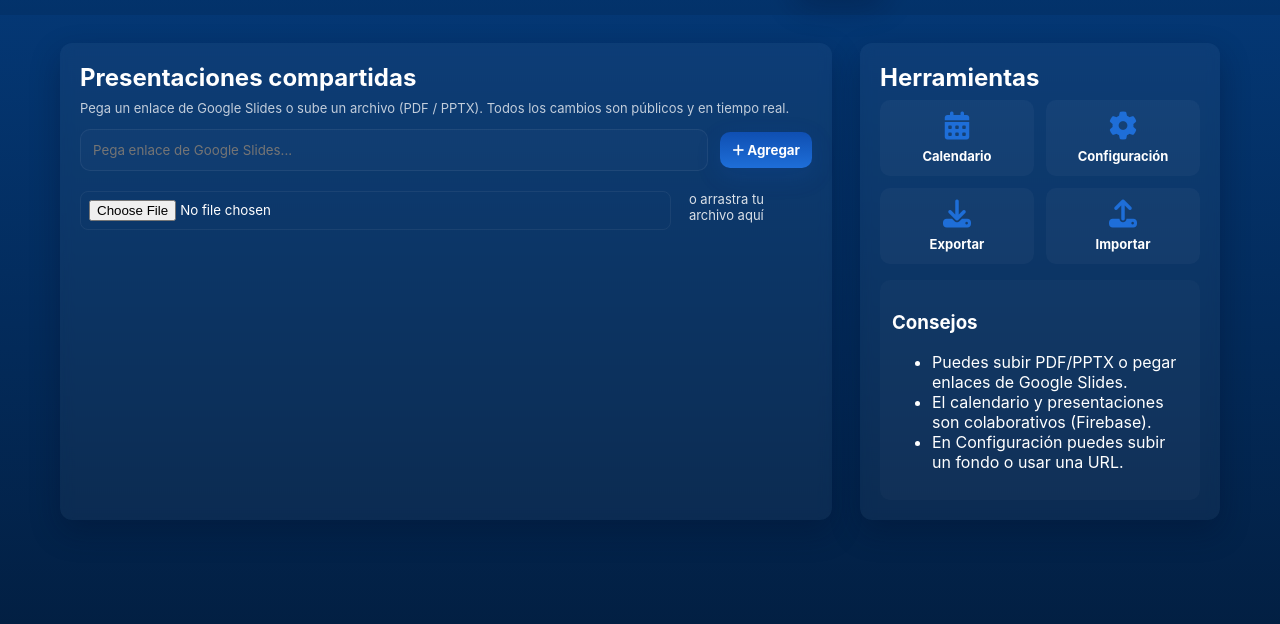
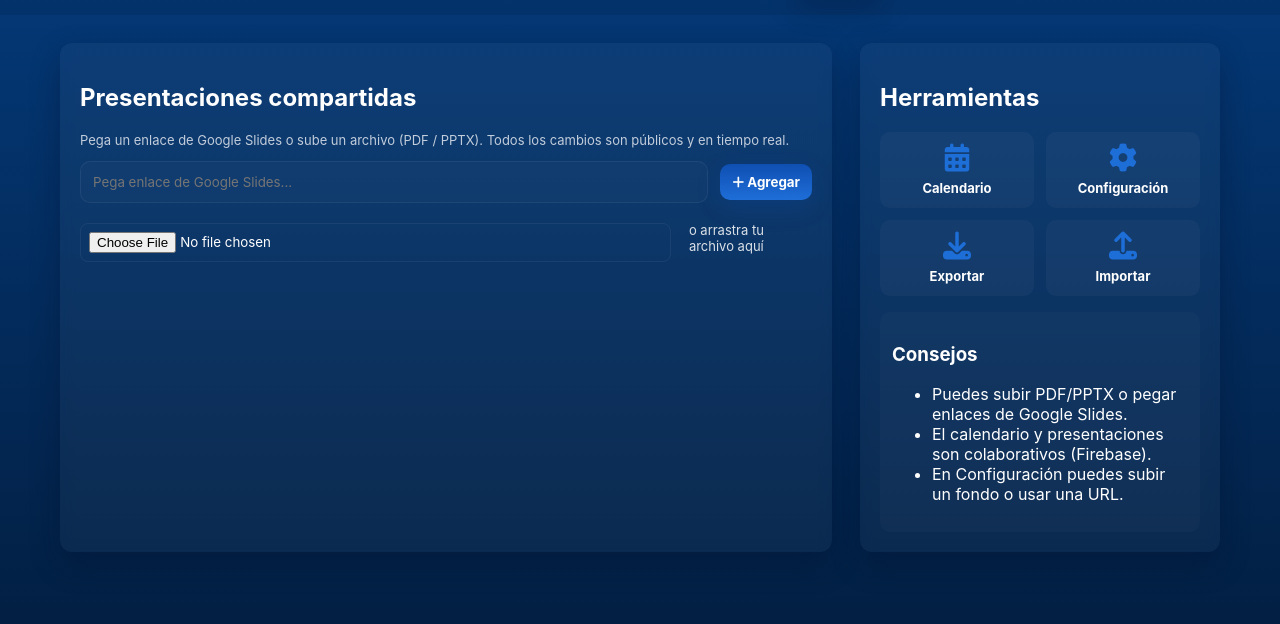
Before and after one commit to Dandyfun1/Welcome-to-unamuno, a plain HTML site: page index.html in a window 1280 px wide. Shown: the part 64-688 px from the top of the page. Drawn offline with Linux system fonts and the light colour scheme; no server answers.

Commit message:
Update style.css

```diff
--- a/style.css
+++ b/style.css
@@ -27,7 +27,7 @@ body.light .topbar{background:rgba(255,255,255,0.9)}
 .layout{max-width:1200px;margin:28px auto;display:grid;grid-template-columns:1fr 360px;gap:28px;padding:0 20px}
 @media (max-width:980px){ .layout{grid-template-columns:1fr;padding:0 14px} }
 .col{background:rgba(255,255,255,0.04);backdrop-filter: blur(6px);border-radius:var(--radius);padding:20px;box-shadow:var(--shadow)}
-.presentations-col h2, .right-col h2{margin:0 0 8px 0}
+.presentations-col h1{margin:0 0 8px 0}
 .hint{margin-top:4px;color:var(--muted);font-size:13px}
 
 /* UPLOAD ROW */
@@ -41,7 +41,7 @@ body.light .topbar{background:rgba(255,255,255,0.9)}
 .btn.primary{background:linear-gradient(180deg,var(--blue-1),var(--blue-2));color:white;box-shadow:0 8px 24px rgba(14,80,180,0.2)}
 .btn.ghost{background:transparent;border:1px solid rgba(255,255,255,0.06)}
 
-/* CARDS GRID */
+/* CARDS */
 .cards{margin-top:18px;display:grid;grid-template-columns:repeat(auto-fit,minmax(280px,1fr));gap:16px}
 .presentation-card{background:linear-gradient(180deg, rgba(255,255,255,0.95), rgba(255,255,255,0.92)); color:#05233f;border-radius:12px;overflow:hidden;box-shadow:0 8px 30px rgba(3,19,40,0.15)}
 .frame{width:100%;height:180px;border:0;display:block}
@@ -50,7 +50,7 @@ body.light .topbar{background:rgba(255,255,255,0.9)}
 .card-meta img{width:36px;height:36px;border-radius:50%;object-fit:cover}
 .card-meta .title{font-weight:700;color:#034}
 
-/* RIGHT COLUMN TOOLS */
+/* RIGHT TOOLS */
 .right-col .tool-grid{display:grid;grid-template-columns:repeat(2,1fr);gap:12px}
 .tool{display:flex;flex-direction:column;align-items:center;gap:8px;padding:12px;border-radius:10px;background:rgba(255,255,255,0.03);cursor:pointer;transition:transform .15s}
 .tool:hover{transform:translateY(-6px)}
@@ -61,7 +61,7 @@ body.light .topbar{background:rgba(255,255,255,0.9)}
 .panel{margin-top:16px;padding:12px;border-radius:10px;background:rgba(255,255,255,0.02)}
 .muted{color:rgba(255,255,255,0.8)}
 
-/* MODAL */
+/* MODALS */
 .modal{display:none;position:fixed;inset:0;z-index:200;align-items:center;justify-content:center;background:rgba(4,10,20,0.45)}
 .modal-card{width:92%;max-width:920px;border-radius:12px;background:linear-gradient(180deg, rgba(255,255,255,0.06), rgba(255,255,255,0.02));backdrop-filter:blur(10px);box-shadow:var(--shadow);overflow:hidden}
 .modal-card.wide{max-width:1100px}
```
